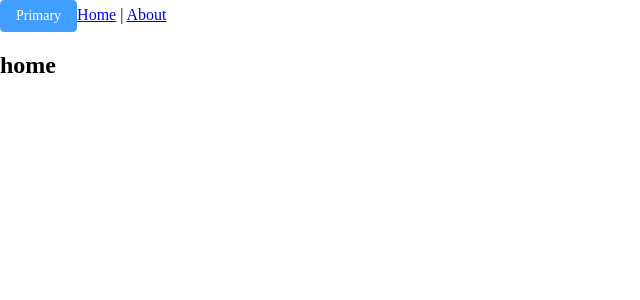
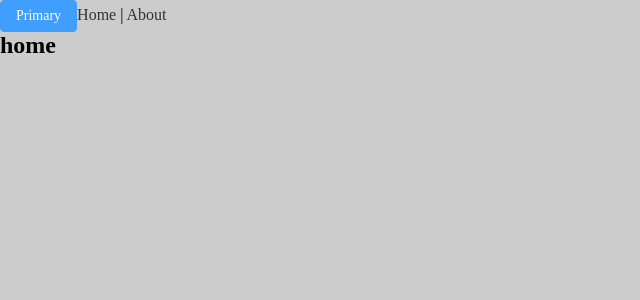
Before and after one commit to LingHanwu/vue3Template, a Vue app: page /home in a window 1280 px wide. Shown: the top 300 px of the page, without its empty margins (0-640 px from the left). Built offline with nearby package versions, Linux system fonts and the light colour scheme.

Commit message:
样式重置2

```diff
--- /dev/null
+++ b/src/assets/css/common.css
@@ -0,0 +1,9 @@
+:root {
+  --primary-color: #ff9854;
+  /* 全局修改: 任何地方只要用到-van-tabbar-item-icon-size都会被修改掉 */
+  /* --van-tabbar-item-icon-size: 30px !important; */
+}
+
+body {
+  background-color: #ccc;
+}
--- /dev/null
+++ b/src/assets/css/index.css
@@ -0,0 +1,2 @@
+@import './reset.css';
+@import './common.css';
--- /dev/null
+++ b/src/assets/css/reset.css
@@ -0,0 +1,24 @@
+body,
+h1,
+h2,
+h3,
+h4,
+ul,
+li {
+  padding: 0;
+  margin: 0;
+}
+
+ul,
+li {
+  list-style: none;
+}
+
+a {
+  text-decoration: none;
+  color: #333;
+}
+
+img {
+  vertical-align: top;
+}
--- a/src/main.js
+++ b/src/main.js
@@ -2,4 +2,5 @@ import { createApp } from 'vue'
 import App from './App.vue'
 import router from './router'
 import 'normalize.css'
+import './assets/css/index.css'
 createApp(App).use(router).mount('#app')
```
